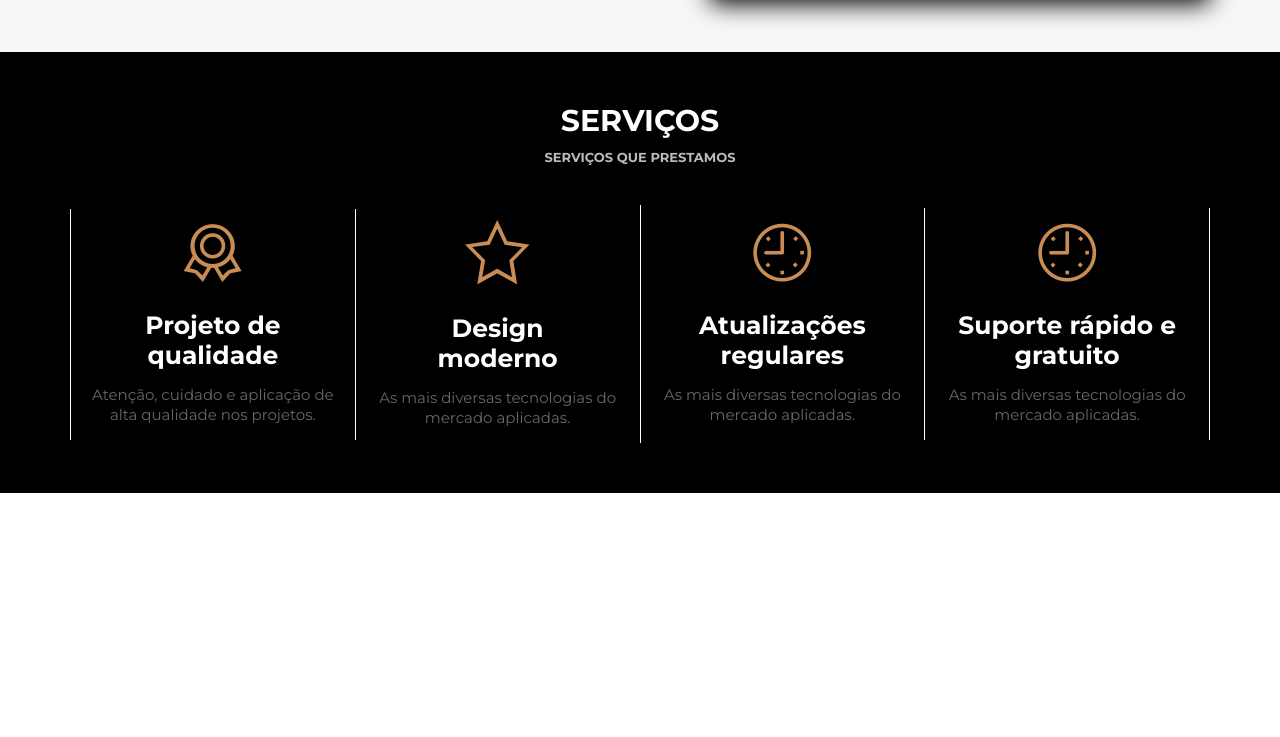
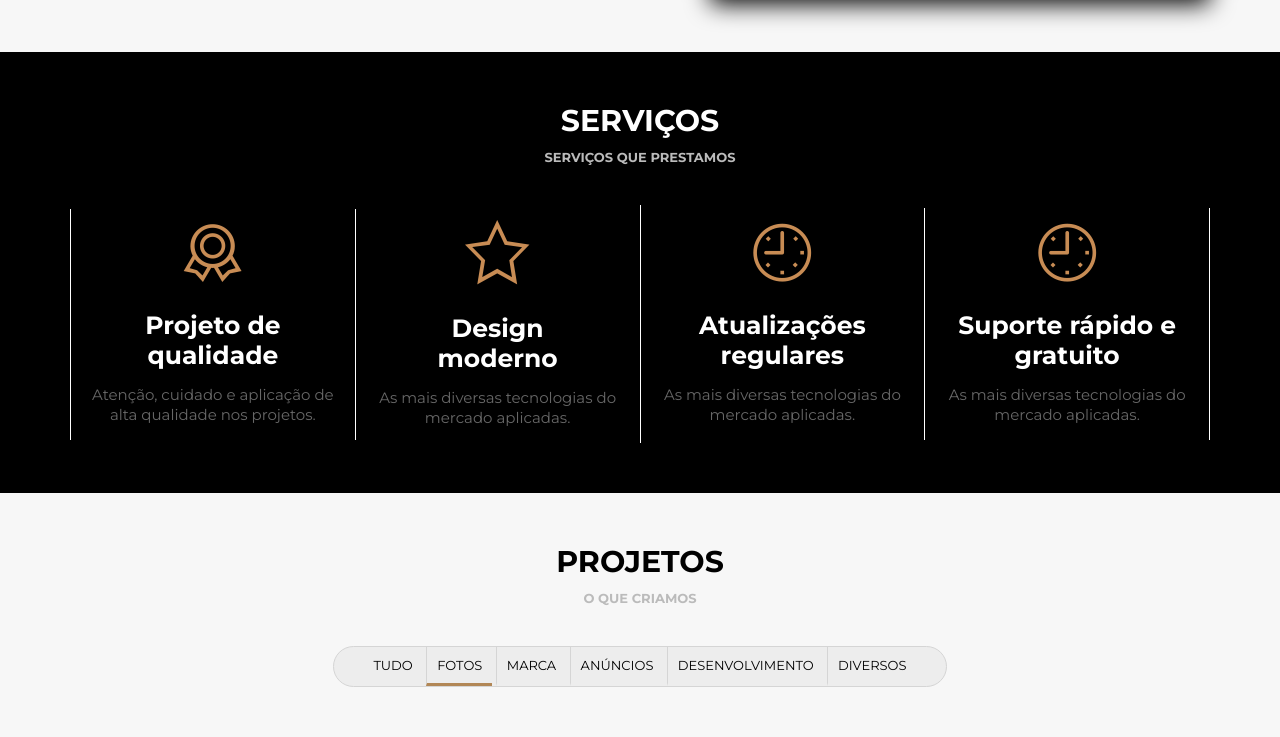
Before and after one commit to eomgn/awax, a plain HTML site: page index.html in a window 1280 px wide. Shown: the part 1284-2021 px from the top of the page. Before the commit the page ends 1777 px from the top, so only its background shows below. Drawn offline with Linux system fonts and the light colour scheme.

Commit message:
add section

```diff
--- a/index.html
+++ b/index.html
@@ -177,6 +177,25 @@
                </div>
             </div>
          </section>
+
+         <section class="default light">
+            <div class="section-title">Projetos</div>
+            <div class="section-desc">O que criamos</div>
+            <div class="section-body">
+               <div class="content-projects">
+                  <div class="projects--options">
+                     <ul>
+                        <li>Tudo</li>
+                        <li class="active">Fotos</li>
+                        <li>Marca</li>
+                        <li>Anúncios</li>
+                        <li>Desenvolvimento</li>
+                        <li>Diversos</li>
+                     </ul>
+                  </div>
+               </div>
+            </div>
+         </section>
       </main>
 
       <footer></footer>
--- a/style.css
+++ b/style.css
@@ -306,3 +306,44 @@ header {
    color: RGB(103, 103, 103);
    line-height: 20px;
 }
+
+/* PROJECTS */
+
+.content-projects {
+   display: flex;
+   flex-direction: column;
+   align-items: center;
+}
+
+.projects--options {
+   border: 1px solid #d5d5d5;
+   background-color: #ededed;
+   border-radius: 50px;
+
+   display: inline-block;
+   padding: 0 30px;
+}
+
+.projects--options li {
+   list-style: none;
+
+   display: inline-block;
+   padding: 10px;
+
+   color: #000000;
+   font-size: 13px;
+   text-transform: uppercase;
+   border-left: 1px solid #d5d5d5;
+   border-bottom: 3px solid #ededed;
+
+   cursor: pointer;
+}
+
+.projects--options .active,
+.projects--options li:hover {
+   border-bottom: 3px solid #b28756;
+}
+
+.projects--options li:first-child {
+   border-left: 0;
+}
```
